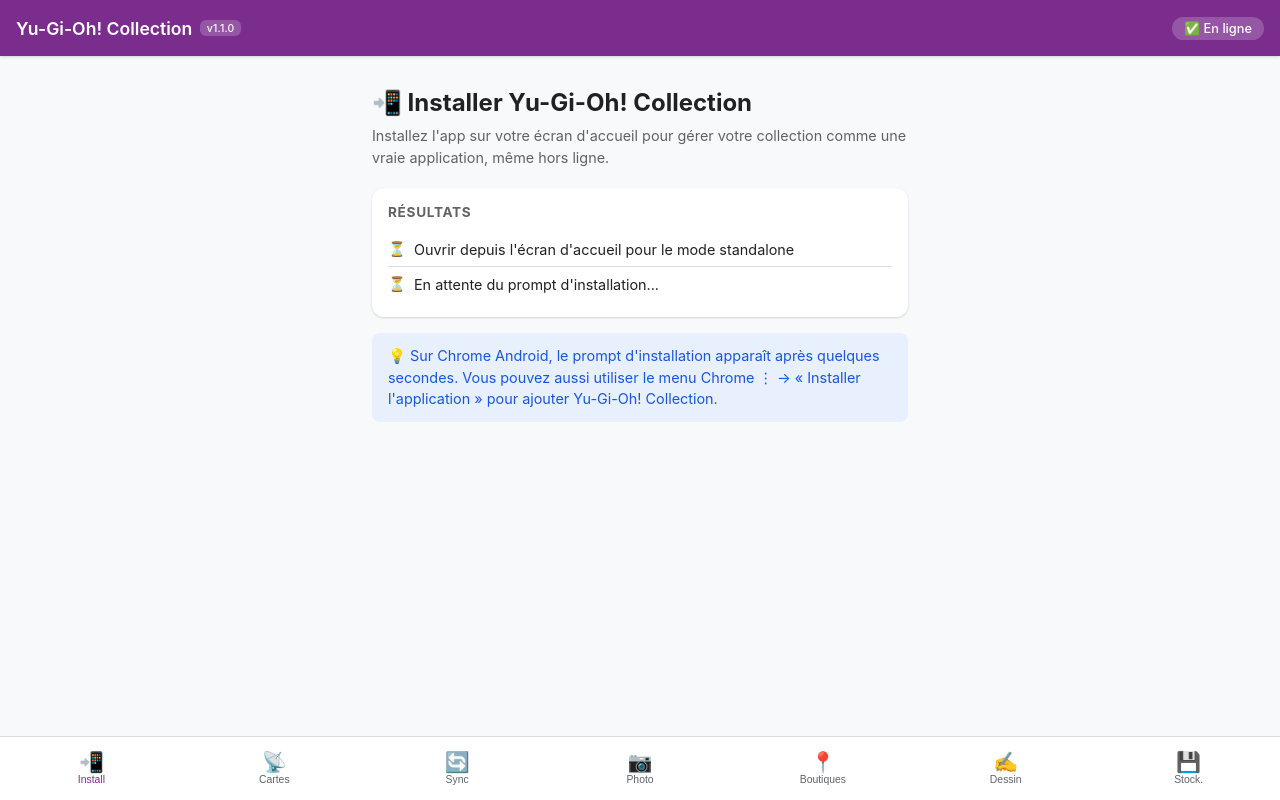
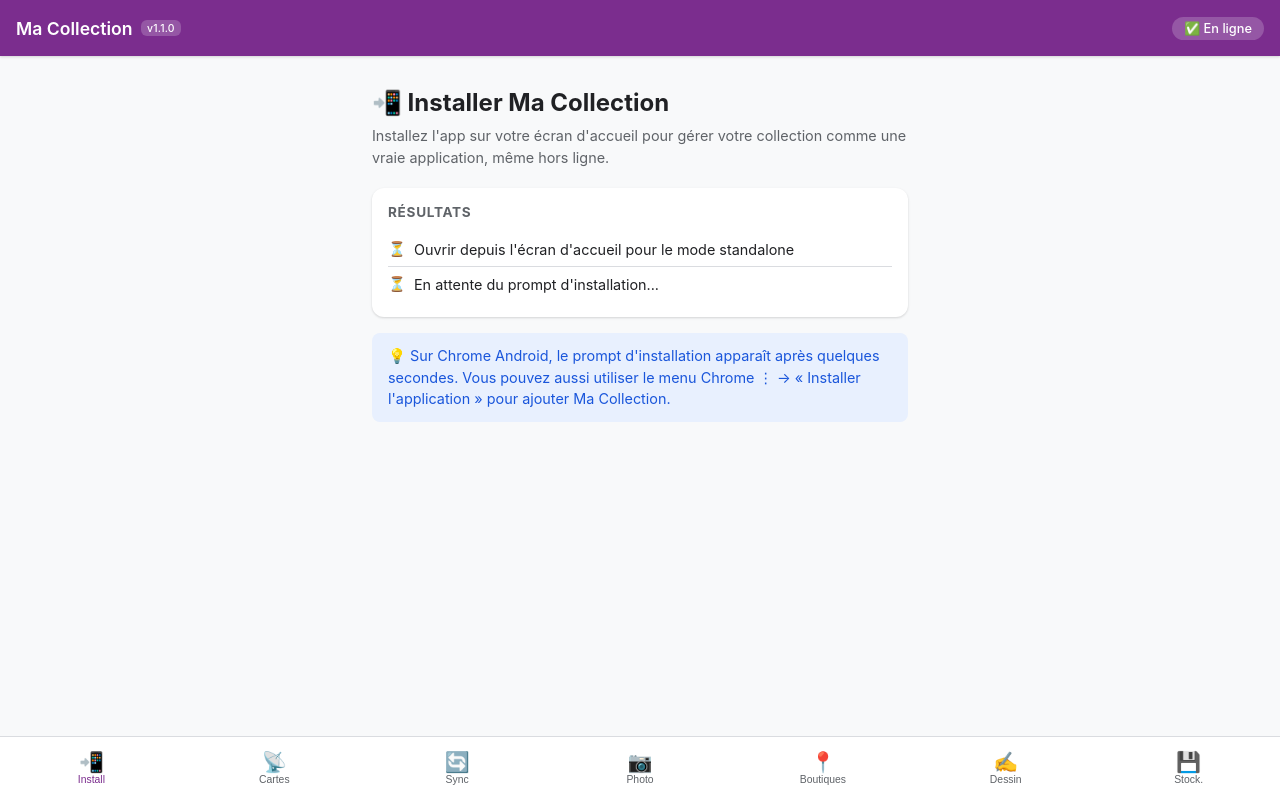
Before and after one commit to sidalidev/pwa-field-demo, a React (Vite) app: page / in a window 1280 px wide. Built offline with nearby package versions, Linux system fonts and the light colour scheme.

Commit message:
rename: Ma Collection (plus de Yu-Gi-Oh)

```diff
--- a/index.html
+++ b/index.html
@@ -4,10 +4,10 @@
     <meta charset="UTF-8" />
     <meta name="viewport" content="width=device-width, initial-scale=1.0, viewport-fit=cover" />
     <meta name="theme-color" content="#7B2D8E" />
-    <meta name="description" content="Yu-Gi-Oh! Collection — Gérez votre collection de cartes" />
+    <meta name="description" content="Ma Collection — Gérez votre collection de cartes" />
     <link rel="icon" type="image/svg+xml" href="/favicon.svg" />
     <link rel="apple-touch-icon" href="/icon-192.png" />
-    <title>Yu-Gi-Oh! Collection</title>
+    <title>Ma Collection</title>
   </head>
   <body>
     <div id="root"></div>
--- a/package.json
+++ b/package.json
@@ -10,6 +10,9 @@
     "generate-icons": "node scripts/generate-icons.js"
   },
   "dependencies": {
+    "@capacitor/android": "^8.3.1",
+    "@capacitor/cli": "^8.3.1",
+    "@capacitor/core": "^8.3.1",
     "idb": "^8.0.0",
     "leaflet": "^1.9.4",
     "react": "^19.0.0",
--- a/src/components/StatusBar.tsx
+++ b/src/components/StatusBar.tsx
@@ -17,7 +17,7 @@
   return (
     <header className="status-bar">
       <div className="status-left">
-        <h1>Yu-Gi-Oh! Collection</h1>
+        <h1>Ma Collection</h1>
         <span className="version-tag">v{__APP_VERSION__}</span>
       </div>
       <span className={`status-badge ${online ? 'online' : 'offline'}`}>
--- a/src/db.ts
+++ b/src/db.ts
@@ -1,6 +1,6 @@
 import { openDB, type DBSchema } from 'idb'
 
-interface YugiohCollectionDB extends DBSchema {
+interface CollectionDB extends DBSchema {
   cards: {
     key: number
     value: {
@@ -38,7 +38,7 @@
 }
 
 export function getDB() {
-  return openDB<YugiohCollectionDB>('yugioh-collection', 1, {
+  return openDB<CollectionDB>('ma-collection', 1, {
     upgrade(db) {
       const cards = db.createObjectStore('cards', {
         keyPath: 'id',
--- a/src/pages/CameraPage.tsx
+++ b/src/pages/CameraPage.tsx
@@ -77,7 +77,7 @@
     <div className="page">
       <h2>📷 Photographier une carte</h2>
       <p className="page-desc">
-        Prenez en photo vos cartes Yu-Gi-Oh! pour les ajouter à votre collection visuelle.
+        Prenez en photo vos cartes cartes pour les ajouter à votre collection visuelle.
       </p>
 
       <div className="test-section">
--- a/src/pages/GeoPage.tsx
+++ b/src/pages/GeoPage.tsx
@@ -82,7 +82,7 @@
     <div className="page">
       <h2>📍 Trouver des boutiques de cartes</h2>
       <p className="page-desc">
-        Localisez-vous pour trouver les boutiques de cartes Yu-Gi-Oh! proches de vous.
+        Localisez-vous pour trouver les boutiques de cartes cartes proches de vous.
       </p>
 
       <div className="test-section">
--- a/src/pages/InstallPage.tsx
+++ b/src/pages/InstallPage.tsx
@@ -37,7 +37,7 @@
 
   return (
     <div className="page">
-      <h2>📲 Installer Yu-Gi-Oh! Collection</h2>
+      <h2>📲 Installer Ma Collection</h2>
       <p className="page-desc">
         Installez l'app sur votre écran d'accueil pour gérer votre collection
         comme une vraie application, même hors ligne.
@@ -69,13 +69,13 @@
 
       {deferredPrompt && (
         <button className="btn-primary" onClick={handleInstall}>
-          📲 Installer Yu-Gi-Oh! Collection
+          📲 Installer Ma Collection
         </button>
       )}
 
       {installed && (
         <div className="info-box success">
-          ✅ Yu-Gi-Oh! Collection installée ! Fermez cette fenêtre et ouvrez
+          ✅ Ma Collection installée ! Fermez cette fenêtre et ouvrez
           l'app depuis l'écran d'accueil.
         </div>
       )}
@@ -84,7 +84,7 @@
         <div className="info-box">
           💡 Sur Chrome Android, le prompt d'installation apparaît après
           quelques secondes. Vous pouvez aussi utiliser le menu Chrome ⋮ →
-          « Installer l'application » pour ajouter Yu-Gi-Oh! Collection.
+          « Installer l'application » pour ajouter Ma Collection.
         </div>
       )}
 
--- a/vite.config.ts
+++ b/vite.config.ts
@@ -16,9 +16,9 @@
       registerType: 'autoUpdate',
       includeAssets: ['favicon.svg'],
       manifest: {
-        name: 'Yu-Gi-Oh! Collection',
-        short_name: 'YGO Collection',
-        description: 'Gérez votre collection de cartes Yu-Gi-Oh!',
+        name: 'Ma Collection',
+        short_name: 'Ma Collection',
+        description: 'Gérez votre collection de cartes cartes',
         theme_color: '#7B2D8E',
         background_color: '#ffffff',
         display: 'standalone',
```
Also changed, not shown: capacitor.config.ts (added, +9 -0 lines), 55 other files (tests, documents, lock files or other folders).
